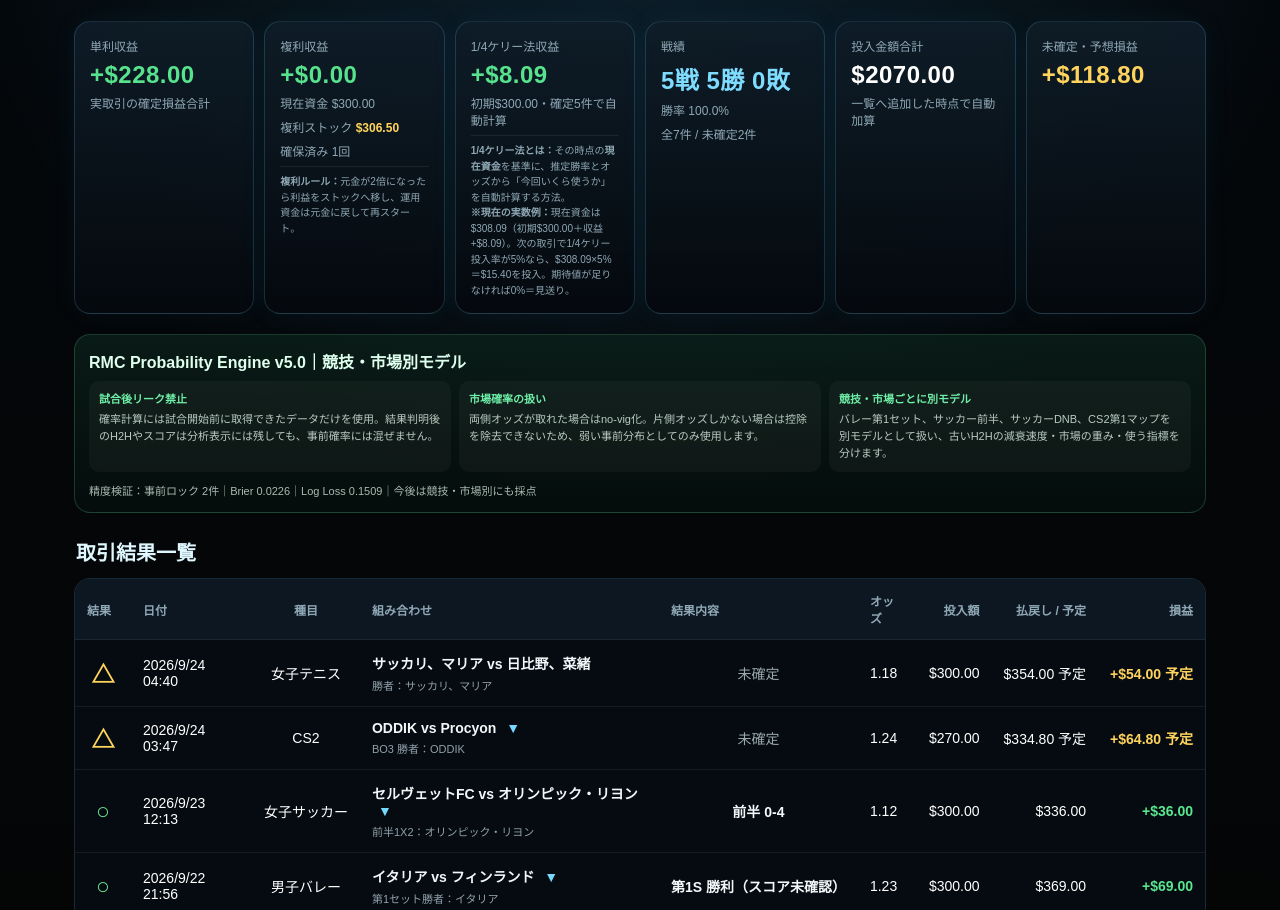
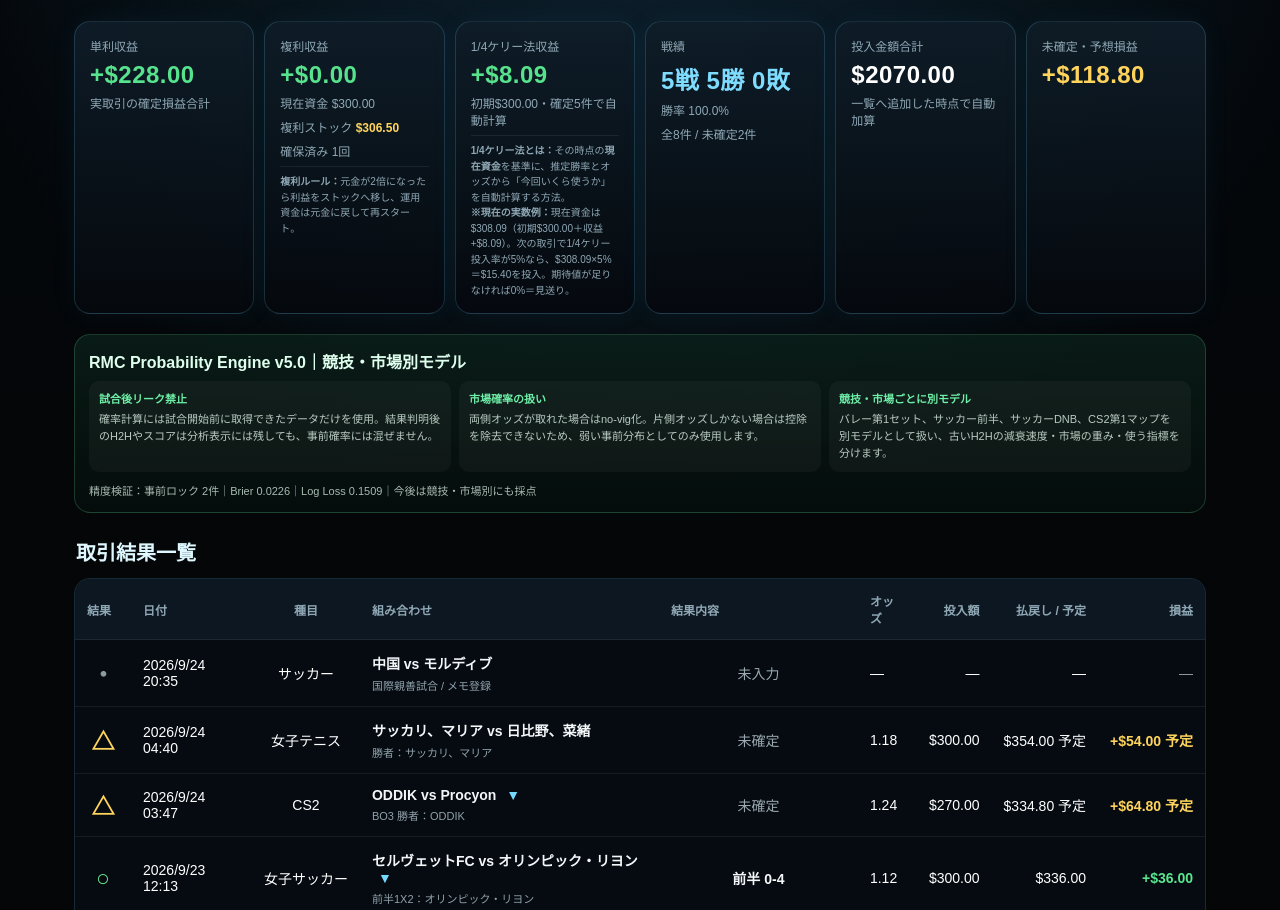
Before and after one commit to rokisinsa/RMC, a plain HTML site: page analysis.html in a window 1280 px wide. Shown: the part 190-1100 px from the top of the page. Drawn offline with Linux system fonts and the light colour scheme.

Commit message:
Add China vs Maldives memo to trade history

```diff
--- a/analysis.html
+++ b/analysis.html
@@ -217,6 +217,18 @@ th.sport-head{text-align:center;color:#8fa8b5;white-space:nowrap;font-weight:700
 </tr>
 </thead>
 <tbody>
+
+<tr class="trade-row" data-ts="2026-09-24T20:35:00+09:00" data-status="memo" data-stake="0" data-payout="0">
+<td class="result muted">・</td>
+<td>2026/9/24 20:35</td>
+<td class="sport-col">サッカー</td>
+<td><div class="match">中国 vs モルディブ</div><div class="market">国際親善試合 / メモ登録</div></td>
+<td class="market-result pending-result">未入力</td>
+<td>—</td>
+<td class="money">—</td>
+<td class="money">—</td>
+<td class="money muted">—</td>
+</tr>
 
 <tr class="trade-row" data-ts="2026-09-24T04:40:00+09:00" data-status="open" data-stake="300" data-payout="354">
 <td class="result open">△</td>
```
